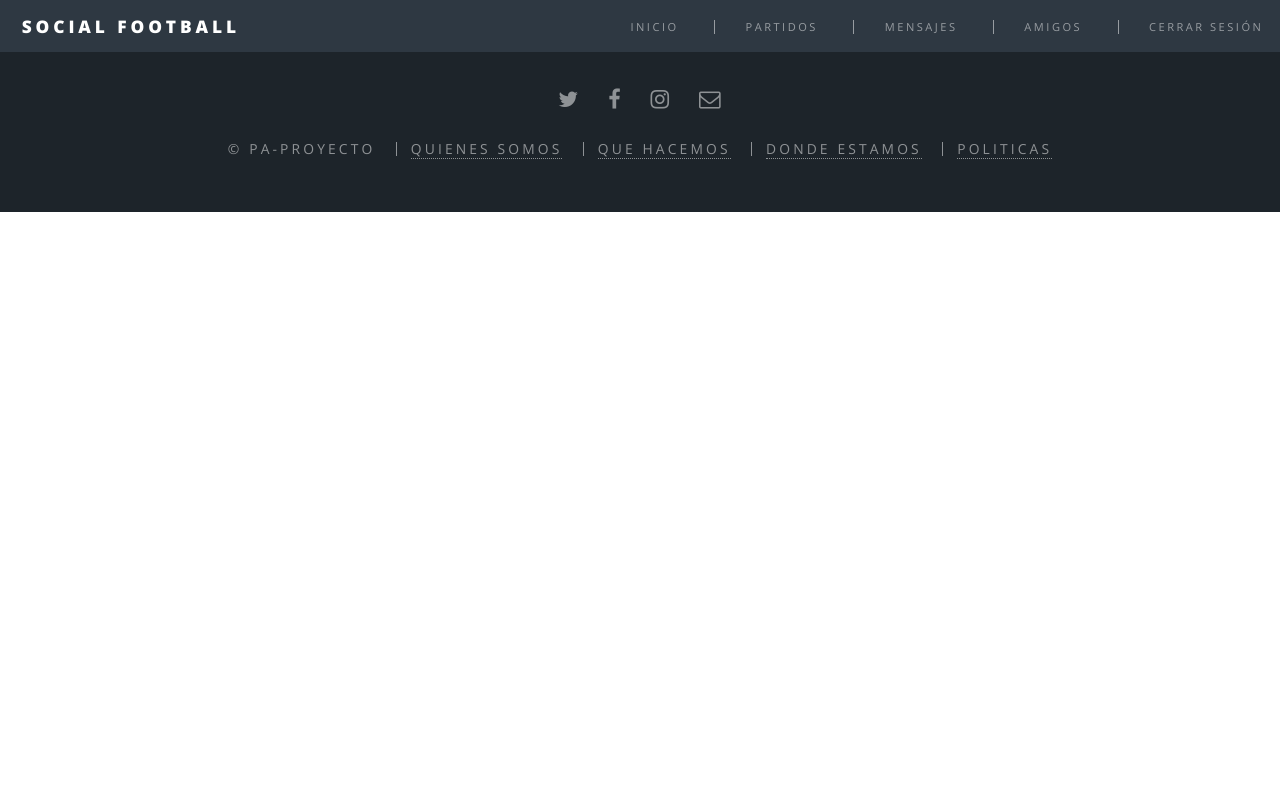
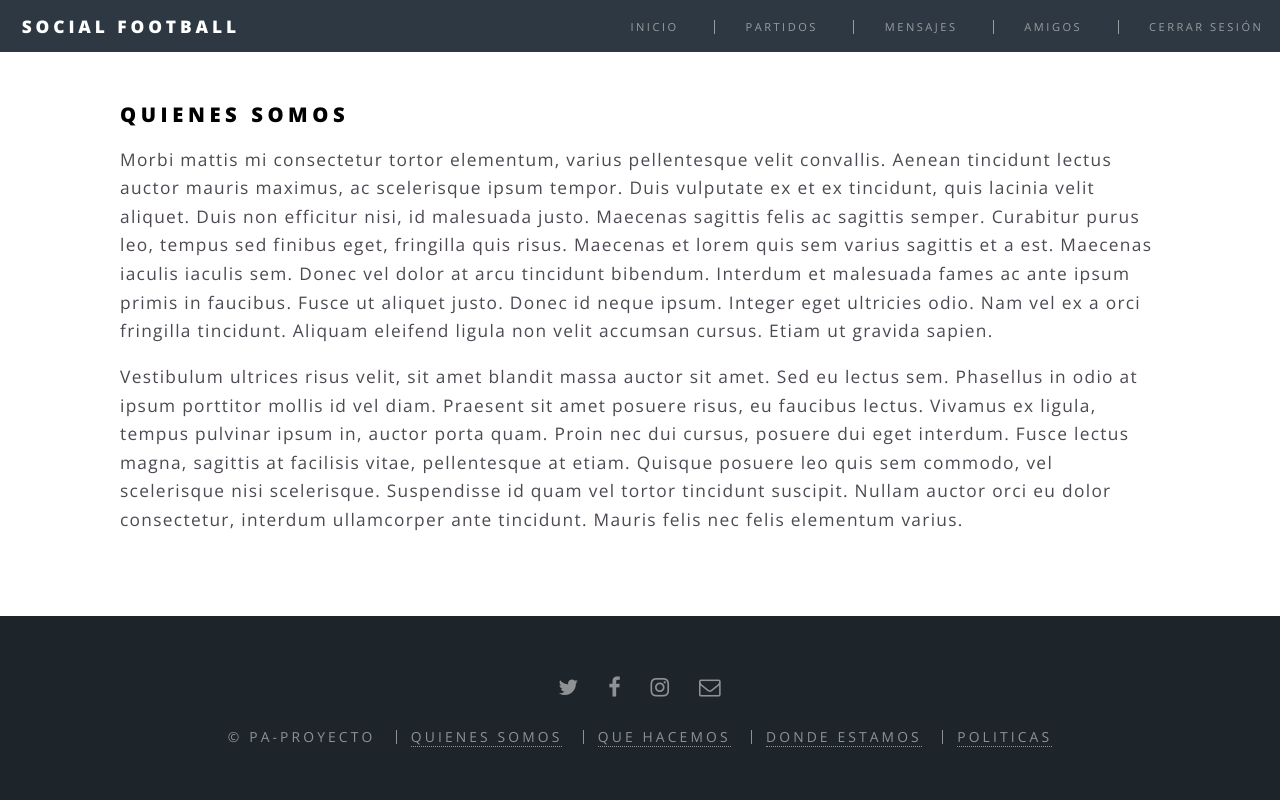
Before and after one commit to agarpac/pa-proyecto-2016, a PHP site: page /quienesSomos.php in a window 1280 px wide. Run offline with PHP 8.4, Linux system fonts and the light colour scheme; a user stored in the database is signed in.

Commit message:
añadida etiqueta a header, corregido estilo footer y maquetado/diseño quienesSomos.php

```diff
--- a/css/estilos.css
+++ b/css/estilos.css
@@ -1,13 +1,22 @@
 @import url(font-awesome.min.css);
 @import url("https://fonts.googleapis.com/css?family=Open+Sans:400,400italic,600,600italic,800,800italic");
 
-html, body, div, footer, h1, header, form {
+html, body, div, footer, h1, header, form, article, section {
     margin: 0;
     padding: 0;
     border: 0;
     font-size: 100%;
     font: inherit;
     vertical-align: baseline;
+}
+html
+{
+    position: relative;
+    min-height: 100%;
+}
+body
+{
+    margin: 0 0 65px;
 }
 
 body, input, select, textarea {
@@ -203,6 +212,10 @@ footer{
     padding: 2em 0 2em 0 ;
     background-color: #1d242a;
     text-align: center;
+   /*pegarlo abajo*/
+    width: 100%;
+    bottom: 0;
+    position: absolute;
 }
 
 #footer .icons {
@@ -375,3 +388,15 @@ ul.icons li:last-child {
     background-color: #FFA;
 }
 /*Fin columnas noticias*/
+
+/*Inicio pag genericas Ej: quienesSomos*/
+.generico {
+    padding: 6em 0 4em 0 ;
+    background-color: #ffffff;
+    color: #4E4852;
+
+    width: 60em;
+    margin: 0 auto;
+}
+
+/*Fin pag genericas*/
--- a/header.php
+++ b/header.php
@@ -1,4 +1,4 @@
-
+<!DOCTYPE html>
 <html>
     <head>
         <title>Social Football</title>
--- a/quienesSomos.php
+++ b/quienesSomos.php
@@ -1,21 +1,17 @@
-<!DOCTYPE html>
-<!--
-To change this license header, choose License Headers in Project Properties.
-To change this template file, choose Tools | Templates
-and open the template in the editor.
--->
-<html>
-    <head>
-        <meta charset="UTF-8">
-        <title></title>
-    </head>
-    <body>
-        <?php
-            session_start();
-            include './header.php';
+<?php
+session_start();
+include("header.php");
+?>
+<!-- Main -->
+<section>
+    <article class="generico">
 
-            echo 'Quienes somos. Pagina de relleno. Tenemos que esmerarnos 0 en esto';
-        ?>
-        <?php include './footer.php';?>
-    </body>
-</html>
+            <h3>Quienes somos</h3>
+            <p>Morbi mattis mi consectetur tortor elementum, varius pellentesque velit convallis. Aenean tincidunt lectus auctor mauris maximus, ac scelerisque ipsum tempor. Duis vulputate ex et ex tincidunt, quis lacinia velit aliquet. Duis non efficitur nisi, id malesuada justo. Maecenas sagittis felis ac sagittis semper. Curabitur purus leo, tempus sed finibus eget, fringilla quis risus. Maecenas et lorem quis sem varius sagittis et a est. Maecenas iaculis iaculis sem. Donec vel dolor at arcu tincidunt bibendum. Interdum et malesuada fames ac ante ipsum primis in faucibus. Fusce ut aliquet justo. Donec id neque ipsum. Integer eget ultricies odio. Nam vel ex a orci fringilla tincidunt. Aliquam eleifend ligula non velit accumsan cursus. Etiam ut gravida sapien.</p>
+
+            <p>Vestibulum ultrices risus velit, sit amet blandit massa auctor sit amet. Sed eu lectus sem. Phasellus in odio at ipsum porttitor mollis id vel diam. Praesent sit amet posuere risus, eu faucibus lectus. Vivamus ex ligula, tempus pulvinar ipsum in, auctor porta quam. Proin nec dui cursus, posuere dui eget interdum. Fusce lectus magna, sagittis at facilisis vitae, pellentesque at etiam. Quisque posuere leo quis sem commodo, vel scelerisque nisi scelerisque. Suspendisse id quam vel tortor tincidunt suscipit. Nullam auctor orci eu dolor consectetur, interdum ullamcorper ante tincidunt. Mauris felis nec felis elementum varius.</p>
+
+    </article>
+</section>
+
+<?php include("footer.php"); ?>
```
Also changed, not shown: 1 other file.
